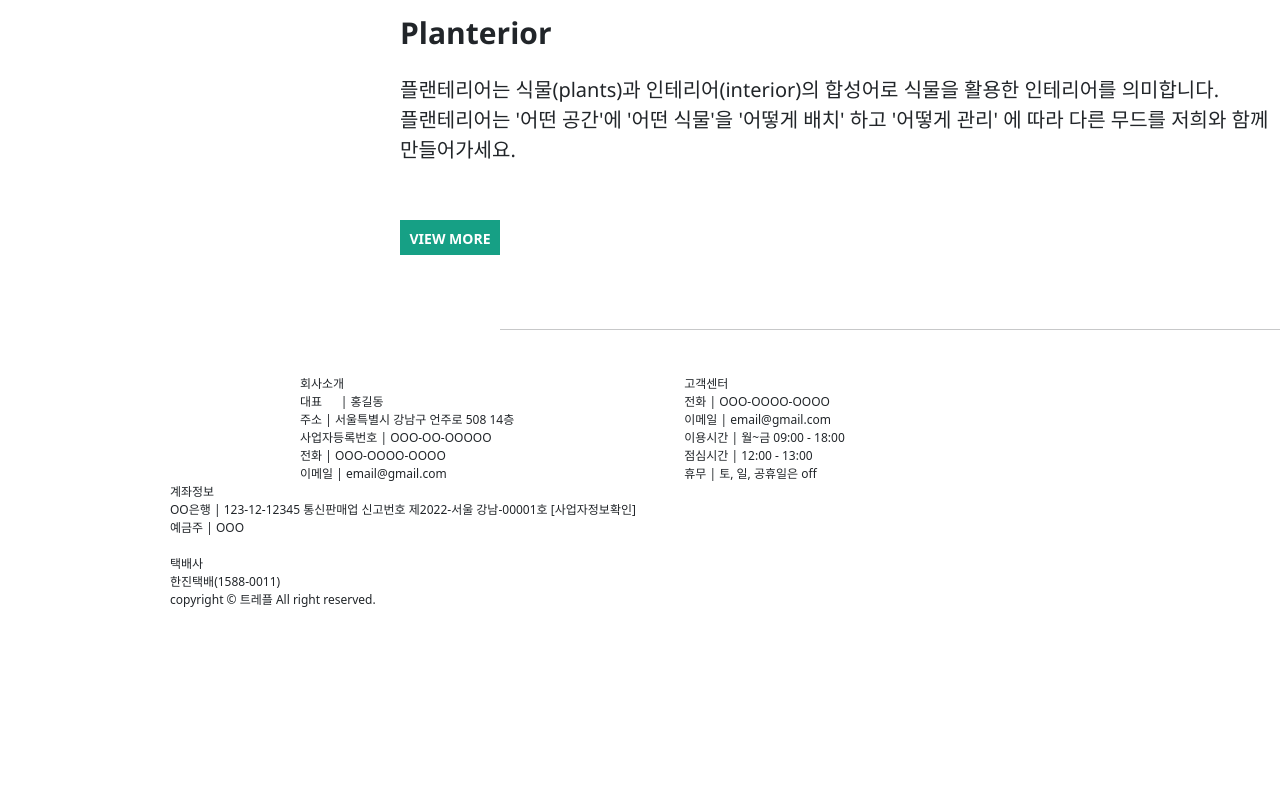
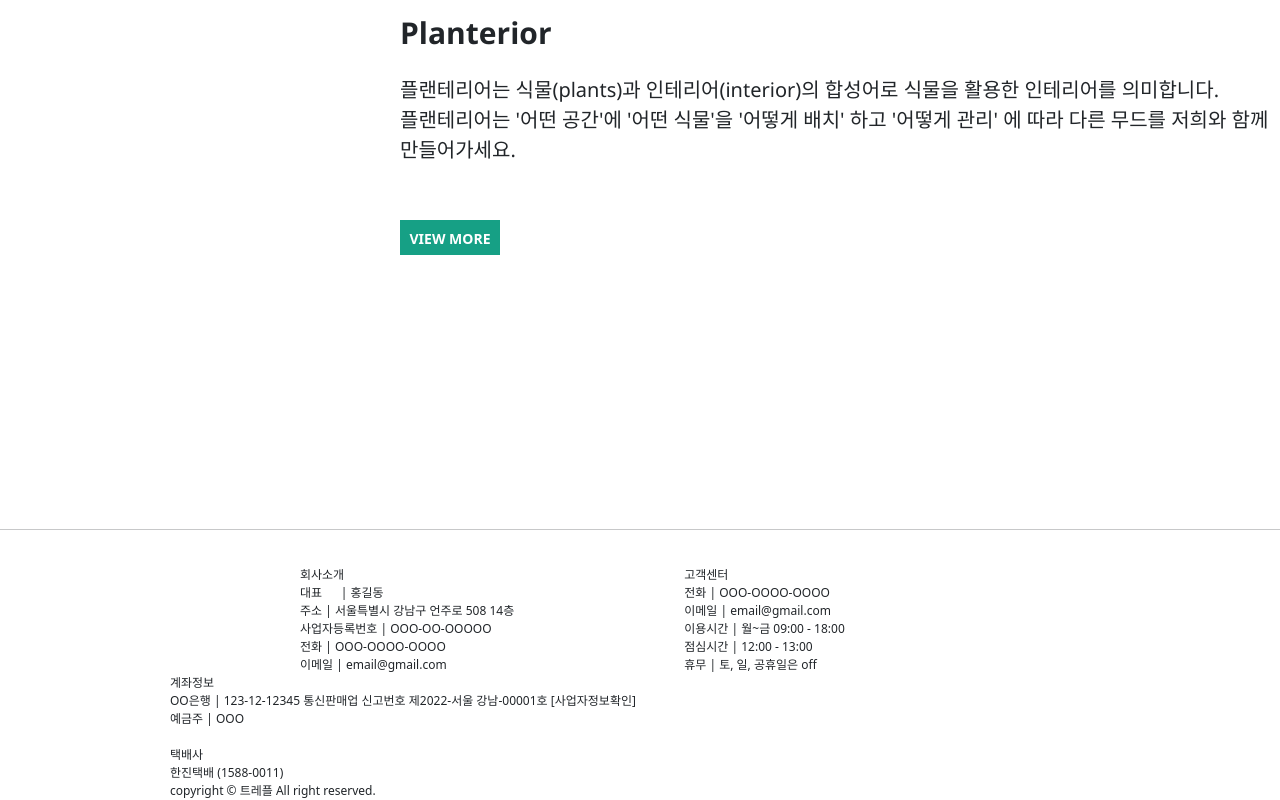
Before and after one commit to ghkwns5191/testplease, a Vue app in the folder demo/src/frontend/: page / in a window 1280 px wide. Shown: the part 1037-1837 px from the top of the page. Before the commit the page ends 1646 px from the top, so only its background shows below. Built offline with nearby package versions, Linux system fonts and the light colour scheme; no server answers.

Commit message:
푸터마진

```diff
--- a/demo/src/frontend/src/App.vue
+++ b/demo/src/frontend/src/App.vue
@@ -89,7 +89,7 @@
       <router-view />
 
 
-      <hr style="margin-top: 100px;">
+      <hr style="margin-top: 300px;">
       <div class="footer" style="float: left; margin-top: 20px; height: 100px;">
         <div style="float: left; margin-left: 300px; font-size: 12px; display: block;">
             회사소개<br>
@@ -112,7 +112,7 @@
             OO은행 | 123-12-12345 통신판매업 신고번호 제2022-서울 강남-00001호 [사업자정보확인] <br>
             예금주 | OOO <br> <br>
             택배사<br>
-            한진택배(1588-0011) <br>
+            한진택배 (1588-0011) <br>
             copyright &copy; 트레플 All right reserved.
         </div>
         <div style="float: left; margin-left: 100px;">
```
Also changed, not shown: 3 other files (tests, documents, lock files or other folders).
